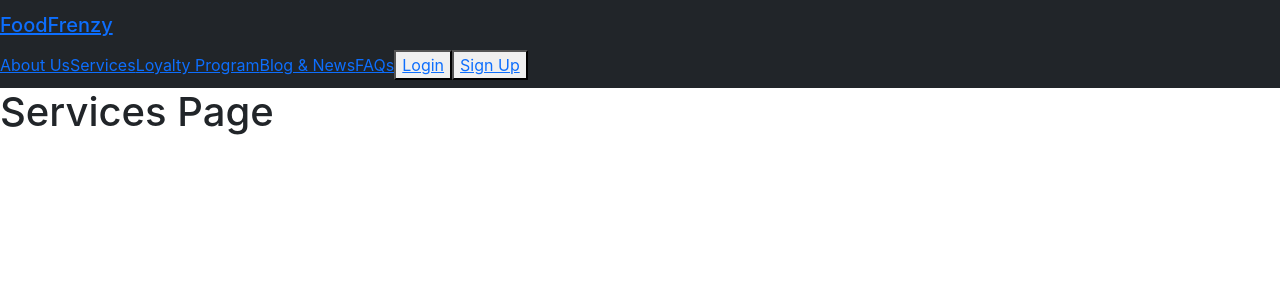
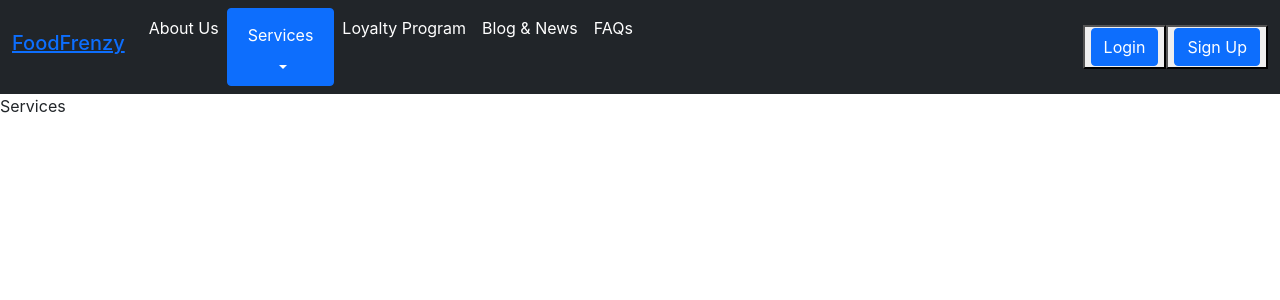
Before and after one commit to AQSA-ABDULLAH/Transport_Hub, a React (Create React App) app in the folder Code/Client/users/: page /services in a window 1280 px wide. Shown: the top 300 px of the page. Built offline with nearby package versions, Linux system fonts and the light colour scheme.

Commit message:
update routes

```diff
--- a/Code/Client/users/src/App.js
+++ b/Code/Client/users/src/App.js
@@ -6,22 +6,28 @@ import SignIn from './pages/SignIn';
 import './App.css';
 import LandingPage from './pages/LandingPage';
 import PrivateComponents from './components/PrivateComponents';
+import Services from './pages/Services';
 
 function App() {
   return (
     <>
       <BrowserRouter>
-        <Navbar/>
+        <Navbar />
         <Routes>
-          <Route exact path="/" element={<LandingPage/>} />
-          <Route exact path="/aboutUs" element={<h1>About Us Page</h1>} />
-          <Route exact path="/services" element={<h1>Services Page</h1>} />
-          <Route exact path="/loyaltyProgram" element={<h1>Loyalty Program</h1>} />
+          <Route exact path="/" element={<LandingPage />} />
+          <Route exact path="/aboutUs" element={"About Us Page"} />
+          <Route exact path="/services" element={<Services />} />
+          <Route exact path="/loyaltyProgram" element={"Loyalty Program"} />
+          <Route exact path="/carRenatal" element={"Car Rental"} />
+          <Route exact path="/recreationalTrips" element={"Recreational Trips"} />
+          <Route exact path="/goodShipment" element={"Good Shipment"} />
+          <Route exact path="/parcelPickup" element={"Parcel Pickup"} />
 
-          <Route element={<PrivateComponents/>}>
-          <Route exact path="/profile" element={<h1>User Profile</h1>} />
-          <Route exact path="/manageBooking" element={<h1>Manage Booking</h1>} />
-          <Route exact path="/logout" element={<h1>Logout</h1>} />
+
+          <Route element={<PrivateComponents />}>
+            <Route exact path="/profile" element={<h1>User Profile</h1>} />
+            <Route exact path="/manageBooking" element={<h1>Manage Booking</h1>} />
+            <Route exact path="/logout" element={<h1>Logout</h1>} />
           </Route>
 
           <Route exact path="/signUp" element={<SignUp />} />
--- a/Code/Client/users/src/CSS/style.css
+++ /dev/null
@@ -1,17 +0,0 @@
-.custom-dropdown-toggle {
-    background-color: rgba(var(--bs-dark-rgb),var(--bs-bg-opacity));
-    border: white;
-  }
-  .custom-dropdown-toggle:focus {
-    outline: rgba(var(--bs-dark-rgb),var(--bs-bg-opacity));
-  }
-  .custom-dropdown-toggle:hover {
-    background-color: rgba(var(--bs-dark-rgb),var(--bs-bg-opacity));
-  }
-  .custom-dropdown-toggle:active {
-    background-color: rgba(var(--bs-dark-rgb),var(--bs-bg-opacity));
-    outline: rgba(var(--bs-dark-rgb),var(--bs-bg-opacity));
-  }
-  .custom-dropdown-toggle + .dropdown-menu a {
-    color: rgba(var(--bs-dark-rgb),var(--bs-bg-opacity));
-  }
--- a/Code/Client/users/src/components/Navbar.js
+++ b/Code/Client/users/src/components/Navbar.js
@@ -1,73 +1,6 @@
-// import React from 'react';
-// import { Link } from 'react-router-dom';
-// import PropTypes from 'prop-types'
-// import { Dropdown } from 'react-bootstrap';
-// import '../CSS/style.css';
-
-// export default function Navbar(props) {
-//     return (
-//       <nav className="navbar navbar-expand-lg navbar-dark bg-dark">
-//   <div className="container-fluid">
-//     <a className="navbar-brand" href="/">{props.title}</a>
-//     <button className="navbar-toggler" type="button" data-bs-toggle="collapse" data-bs-target="/navbarSupportedContent" aria-controls="navbarSupportedContent" aria-expanded="false" aria-label="Toggle navigation">
-//       <span className="navbar-toggler-icon"></span>
-//     </button>
-//     <div className="collapse navbar-collapse" id="navbarSupportedContent">
-//       <ul className="navbar-nav me-auto mb-2 mb-lg-0">
-//         <li className="nav-item">
-//           <a className="nav-link active" aria-current="page" href="/">{props.home}</a>
-//         </li>
-//         <li className="nav-item dropdown">
-//         <Dropdown>
-//       <Dropdown.Toggle className="custom-dropdown-toggle" >
-//         {props.services}
-//       </Dropdown.Toggle>
-
-//       <Dropdown.Menu>
-//         <Dropdown.Item href="/">Car Rentals</Dropdown.Item>
-//         <Dropdown.Item href="/">Recreational Trips</Dropdown.Item>
-//         <Dropdown.Item href="/">Goods Shipment</Dropdown.Item>
-//         <Dropdown.Item href="/">Parcel pickup</Dropdown.Item>
-//       </Dropdown.Menu>
-//     </Dropdown>
-//         </li>
-//         <li className="nav-item">
-//           <a className="nav-link" href="/">{props.LP}</a>
-//         </li>
-//         <li className="nav-item">
-//           <a className="nav-link" href="/">{props.MS}</a>
-//         </li>
-//       </ul>
-//       <div className="d-flex" >
-//         <button className="btn btn-outline-success mx-3" type="submit">{props.Subscribe}</button>
-//         <button className="btn btn-primary"> <Link to="/signUp">Signup</Link> </button>
-//         <button className="btn btn-primary"><Link to="/signIn">{props.Login}</Link></button>
-//       </div>
-//     </div>
-//   </div>
-// </nav>
-
-//     )
-// }
-// Navbar.propTypes = {
-//     title: PropTypes.string,
-//     home: PropTypes.string,
-//     services: PropTypes.string,
-//     LP: PropTypes.string,
-//     MS: PropTypes.string,
-//     Subscribe: PropTypes.string,
-//     Login: PropTypes.string,
-//   }
-// Navbar.defaultProps = {
-//     home: "Home",
-//     Login:"Login"
-//   }
-
-
-
 import React from 'react';
 import { Link, useNavigate } from 'react-router-dom';
-import '../CSS/style.css';
+import { Dropdown } from 'react-bootstrap';
 
 const Navbar = () => {
   const auth = localStorage.getItem('user');
@@ -79,7 +12,7 @@ const Navbar = () => {
 
   return (
     <nav className="navbar navbar-expand-lg navbar-dark bg-dark">
-      <div className='nav-container'>
+      <div className='container-fluid'>
         <h1 className="navbar-brand"><Link className="logo font-italic" to="/">FoodFrenzy</Link></h1>
 
         <button className="navbar-toggler" type="button" data-bs-toggle="collapse" data-bs-target="/navbarSupportedContent" aria-controls="navbarSupportedContent" aria-expanded="false" aria-label="Toggle navigation">
@@ -88,21 +21,36 @@ const Navbar = () => {
 
         <div className="collapse navbar-collapse" id="navbarSupportedContent">
           <ul className="navbar-nav me-auto mb-2 mb-lg-0">
-            <li><Link to="/aboutUs">About Us</Link></li>
-            <li><Link to="/services">Services</Link></li>
-            <li><Link to="/loyaltyProgram">Loyalty Program</Link></li>
-            <li><Link to="/profile">Blog & News</Link></li>
-            <li><Link to="/manageBooking">FAQs</Link></li>
+            <li className="nav-item"><Link className="nav-link active" to="/aboutUs">About Us</Link></li>
+            <li className="nav-item dropdown">
+              <Dropdown>
+                <Dropdown.Toggle className="custom-dropdown-toggle" >
+                  <Link className="nav-link active" to="/services">Services</Link>
+                </Dropdown.Toggle>
+
+                <Dropdown.Menu>
+                  <Dropdown.Item href="/carRenatal">Car Rental</Dropdown.Item>
+                  <Dropdown.Item href="/recreationalTrips">Recreational Trips</Dropdown.Item>
+                  <Dropdown.Item href="/goodShipment">Goods Shipment</Dropdown.Item>
+                  <Dropdown.Item href="/parcelPickup">Parcel pickup</Dropdown.Item>
+                </Dropdown.Menu>
+              </Dropdown>
+            </li>
+            <li className="nav-item"><Link className="nav-link active" to="/loyaltyProgram">Loyalty Program</Link></li>
+            <li className="nav-item"><Link className="nav-link active" to="/profile">Blog & News</Link></li>
+            <li className="nav-item"> <Link className="nav-link active" to="/manageBooking">FAQs</Link></li>
           </ul>
 
+          <div className="d-flex" >
           {auth ?
-            <button><Link onClick={logout} to="/signUp">Logout</Link></button>
+            <button><Link className="btn btn-primary" onClick={logout} to="/signUp">Logout</Link></button>
             :
             <>
-              <button><Link to="/signIn">Login</Link></button>
-              <button><Link to="/signUp">Sign Up</Link></button>
+              <button><Link className="btn btn-primary" to="/signIn">Login</Link></button>
+              <button><Link className="btn btn-primary" to="/signUp">Sign Up</Link></button>
             </>
           }
+        </div>
         </div>
 
       </div>
--- /dev/null
+++ b/Code/Client/users/src/pages/Services.js
@@ -0,0 +1,7 @@
+import React from 'react'
+
+export default function Services() {
+  return (
+    <div>Services</div>
+  )
+}
```
Also changed, not shown: Code/Client/users/src/logo.svg (deleted).
